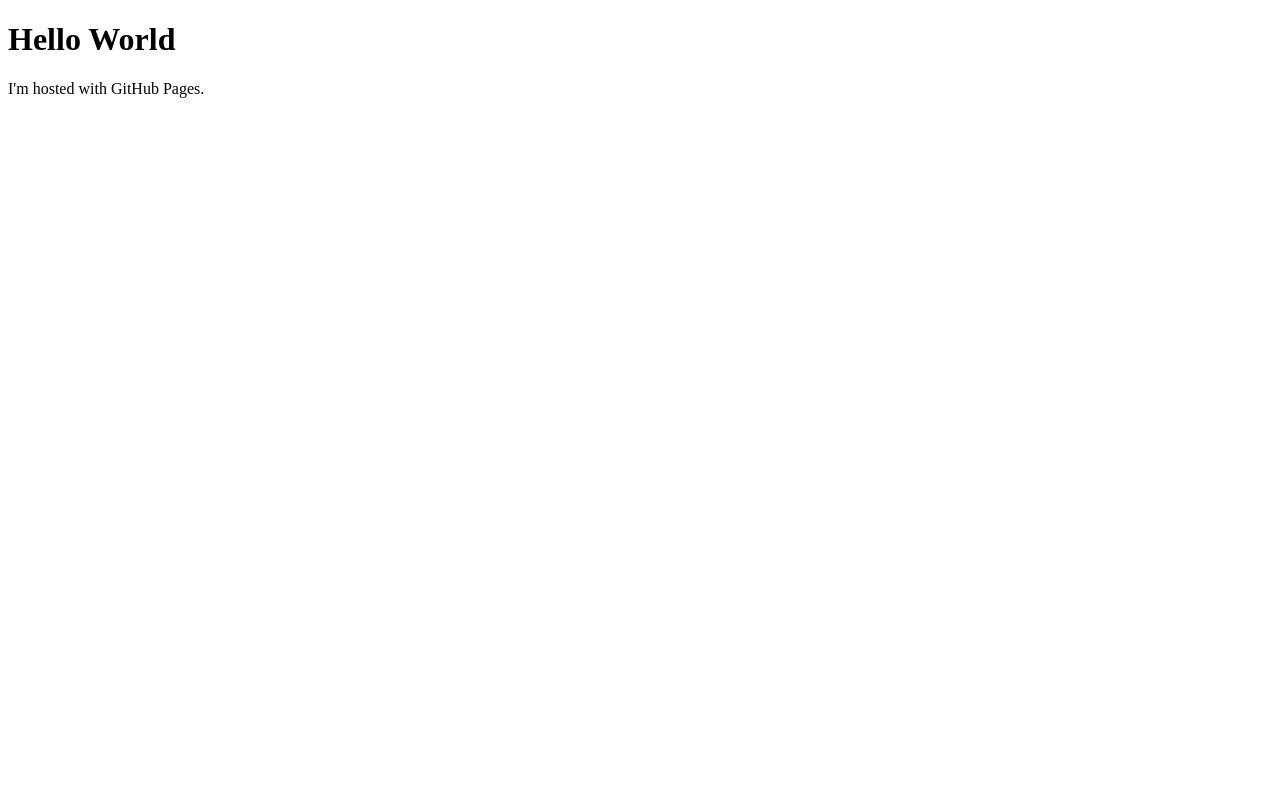
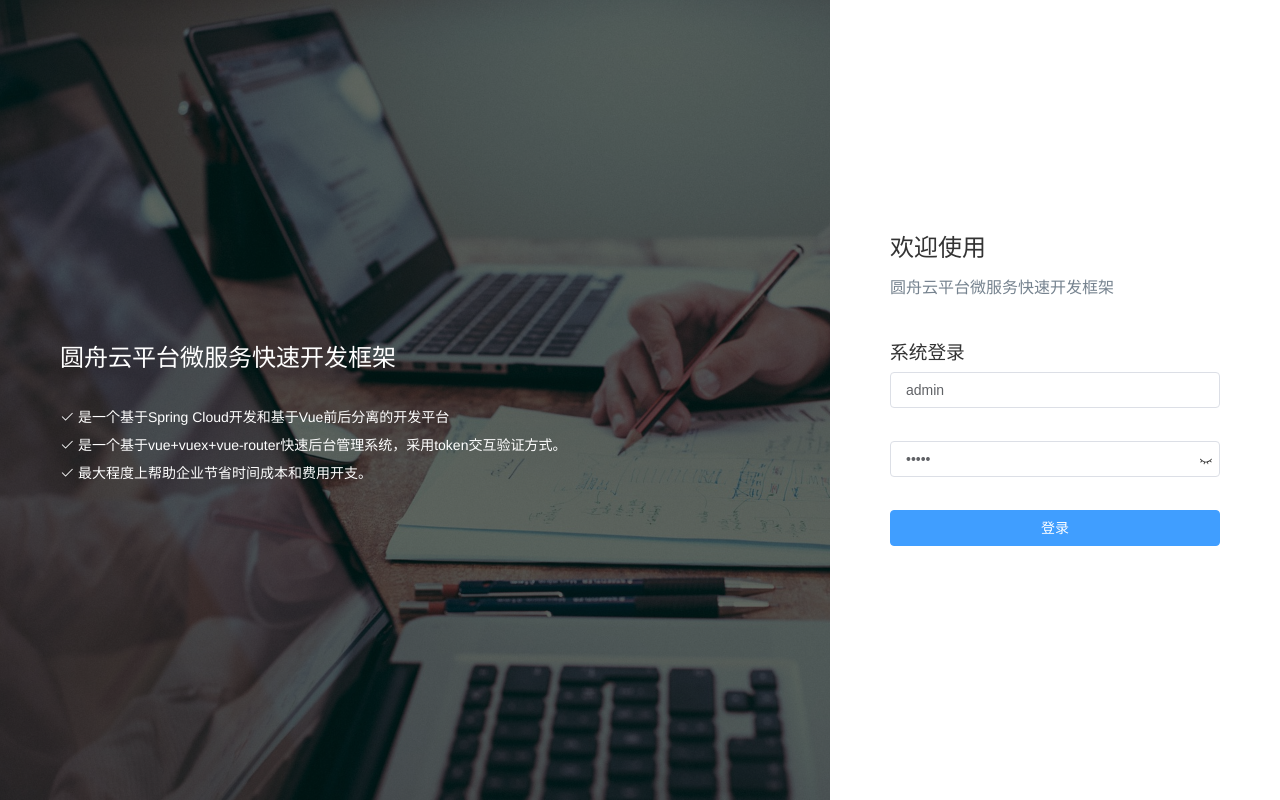
Before and after one commit to AppCanOpenSource/AppCanOpenSource.github.io, a plain HTML site: page index.html in a window 1280 px wide. Drawn offline with Linux system fonts and the light colour scheme.

Commit message:
Initial commit

```diff
--- a/index.html
+++ b/index.html
@@ -1,7 +1 @@
-<!DOCTYPE html>
-<html>
-<body>
-<h1>Hello World</h1>
-<p>I'm hosted with GitHub Pages.</p>
-</body>
-</html>
+<!DOCTYPE html><html><head><meta charset=utf-8><meta http-equiv=X-UA-Compatible content="IE=edge,chrome=1"><meta name=renderer content=webkit><meta name=viewport content="width=device-width,initial-scale=1,maximum-scale=1,user-scalable=no"><title>圆舟云平台</title><link rel="shortcut icon" href=./favicon.ico><link href=./static/css/app.1197aaca87cd2f56fc47068afdbb5dd4.css rel=stylesheet></head><script src=./static/tinymce/tinymce.min.js></script><script src=./static/vendor.js></script><body><div id=app></div><script type=text/javascript src=./static/js/manifest.6226d5f3c7b71489c6eb.js></script><script type=text/javascript src=./static/js/vendor.018d575058491daea3cb.js></script><script type=text/javascript src=./static/js/app.72f11684395014ae5143.js></script></body></html>
```
Also changed, not shown: favicon.ico (added).
